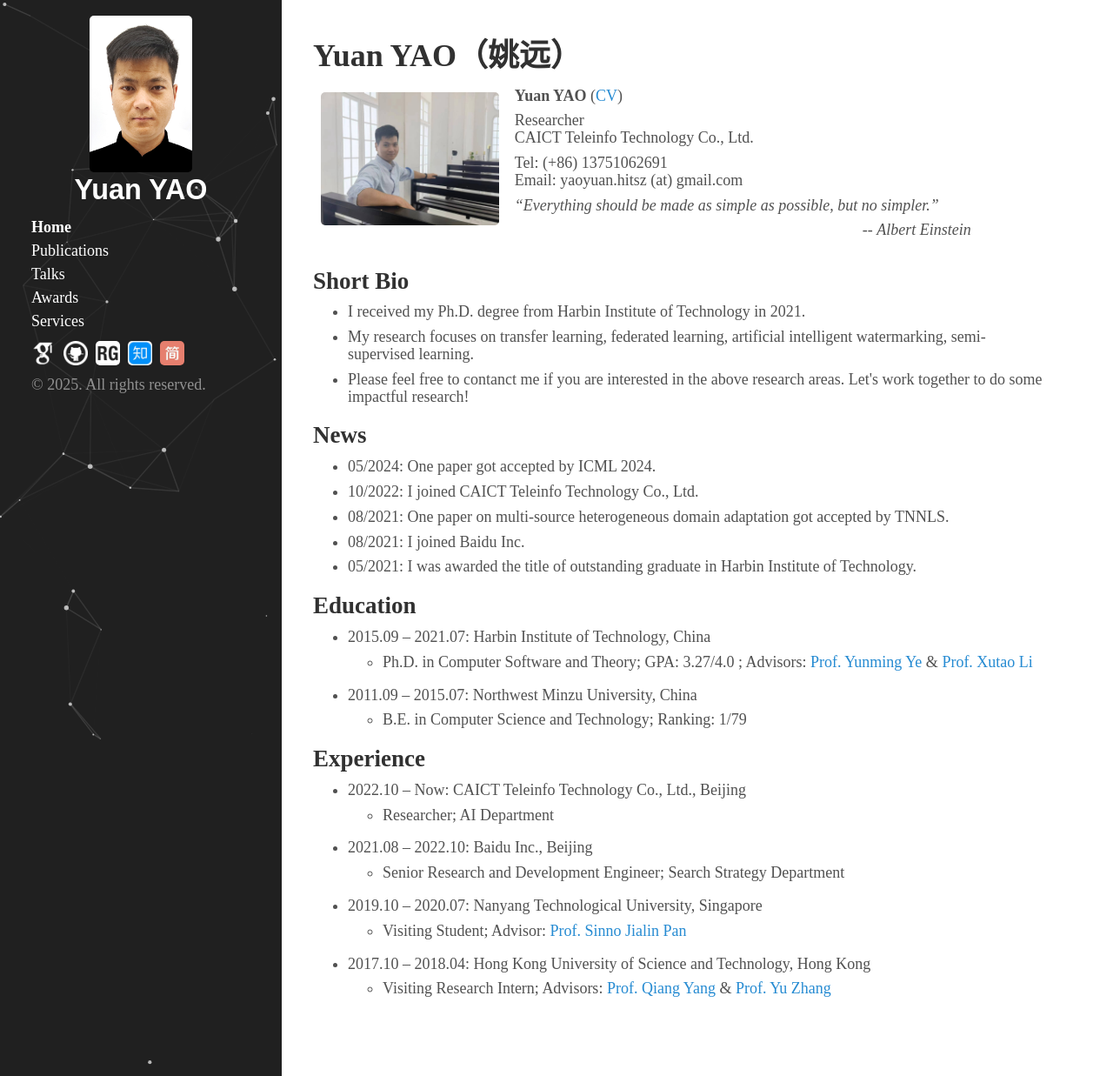
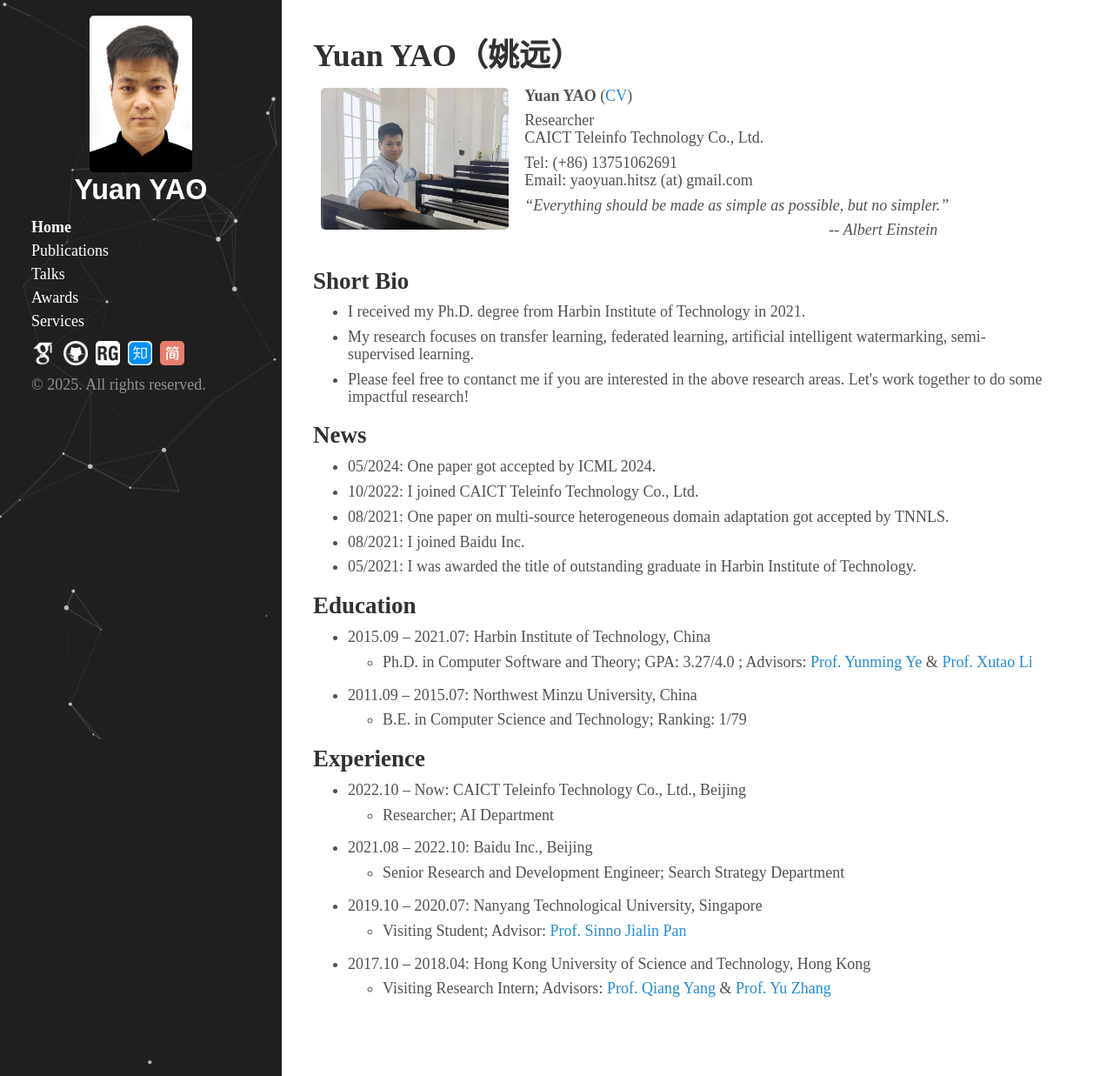
Before and after one commit to yyyaoyuan/yyyaoyuan.github.io, a Jekyll site: the page built from index.html, in a window 1280 px wide and 1237 px high. Shown: the whole window at 87% size. Built offline with Jekyll 4.4.1, drawn with Linux system fonts in a browser that asks for light colours; the list of posts is cut into pages by our own code.

Commit message:
Update index.html

```diff
--- a/index.html
+++ b/index.html
@@ -32,7 +32,7 @@
 </p>
 <p><i> “Everything should be made as simple as possible, but no simpler.” </i>
 </p>
-<p style="padding-left: 400px;"> -- <i> Albert Einstein </i>
+<p style="padding-left: 350px;"> -- <i> Albert Einstein </i>
 </p>
 <td align="left">
 </td></tr></table>
```
